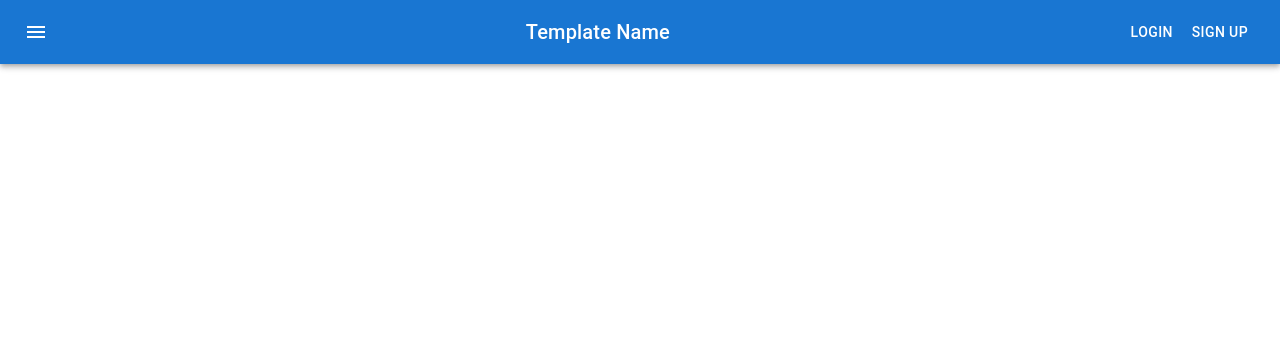
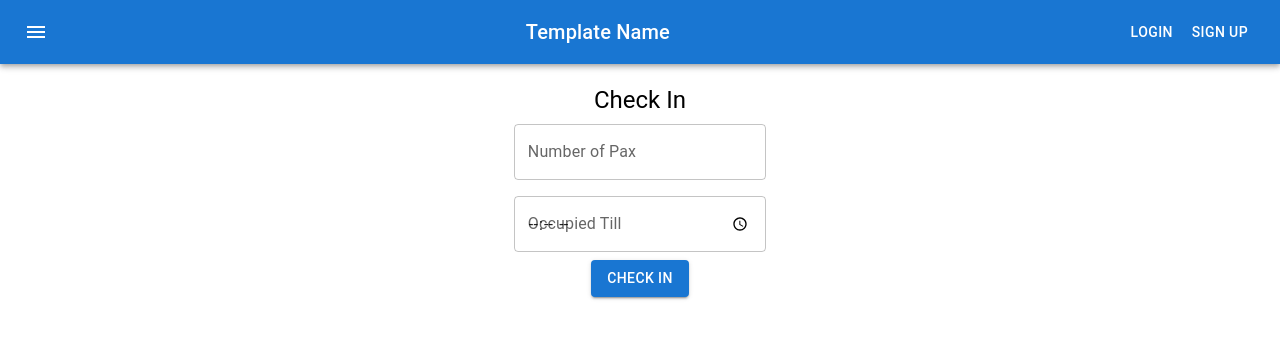
Before and after one commit to TJun-Jie/React-starter-template, a React (Create React App) app: page /checkinform/1 in a window 1280 px wide. Shown: the top 338 px of the page. Built offline with nearby package versions, Linux system fonts and the light colour scheme; no server answers.

Commit message:
link form

```diff
--- a/src/pages/CheckInOut/CheckInCheckOut.tsx
+++ b/src/pages/CheckInOut/CheckInCheckOut.tsx
@@ -3,7 +3,6 @@ import Card from '@mui/material/Card';
 import CardContent from '@mui/material/CardContent';
 import Typography from '@mui/material/Typography';
 import React from "react";
-import { CheckOutSuccess } from './CheckOutSuccess';
 import { useNavigate } from 'react-router-dom';
 import {useAuth} from "../../AuthProvider";
 
@@ -13,7 +12,7 @@ export const CheckInCheckOut = () => {
 
     const currTable = {
         tableNumber: 1,
-        isInUse: true,
+        isInUse: false,
         numberOfSeats: 4,
         timeOccupiedTill: "12:00"
     }
@@ -22,7 +21,7 @@ export const CheckInCheckOut = () => {
         console.log("check in")
 
         if (auth.user && !currTable.isInUse) {
-            navigate("/checkinform")
+            navigate("/checkinform/" + currTable.tableNumber)
         }
     }
 
--- a/src/pages/CheckInOut/CheckInForm.tsx
+++ b/src/pages/CheckInOut/CheckInForm.tsx
@@ -1,18 +1,21 @@
 import React from "react";
+import { useParams } from "react-router-dom";
 import { Box, TextField, Button, Typography } from "@mui/material";
 import { useFormik } from "formik";
 import { useNavigate } from "react-router-dom";
 
 export const CheckInForm = () => {
+    const {tableId} = useParams();
+
     const navigate = useNavigate()
     const formik = useFormik({
         initialValues: {
-            numberOfPax: '1',
-            timeOccupiedTill: '00:00',
+            numberOfPax: '',
+            timeOccupiedTill: '',
         },
         onSubmit: (values) =>{
             console.log(values);
-
+            console.log(tableId);
             // Handle check in logic here
 
             navigate('/checkinsuccess')
--- a/src/routing/ApplicationRouter.tsx
+++ b/src/routing/ApplicationRouter.tsx
@@ -27,7 +27,7 @@ function ApplicationRouter() {
                     <Route path="/checkinsuccess" element={<CheckInSuccess />}/>
                     <Route path="/checkoutsuccess" element={<CheckOutSuccess />}/>
                     <Route path="/checkincheckout" element={<CheckInCheckOut />}/>
-                    <Route path="/checkinform" element={<CheckInForm />}/>
+                    <Route path="/checkinform/:tableId" element={<CheckInForm />}/>
                     <Route path="/home" element={<PrivateRoute><HomePage /></PrivateRoute>} />
                     <Route path="/" element={<Navigate to="/home" replace />} />
                     <Route path="/map" element={<MapPage/>}/>
```
